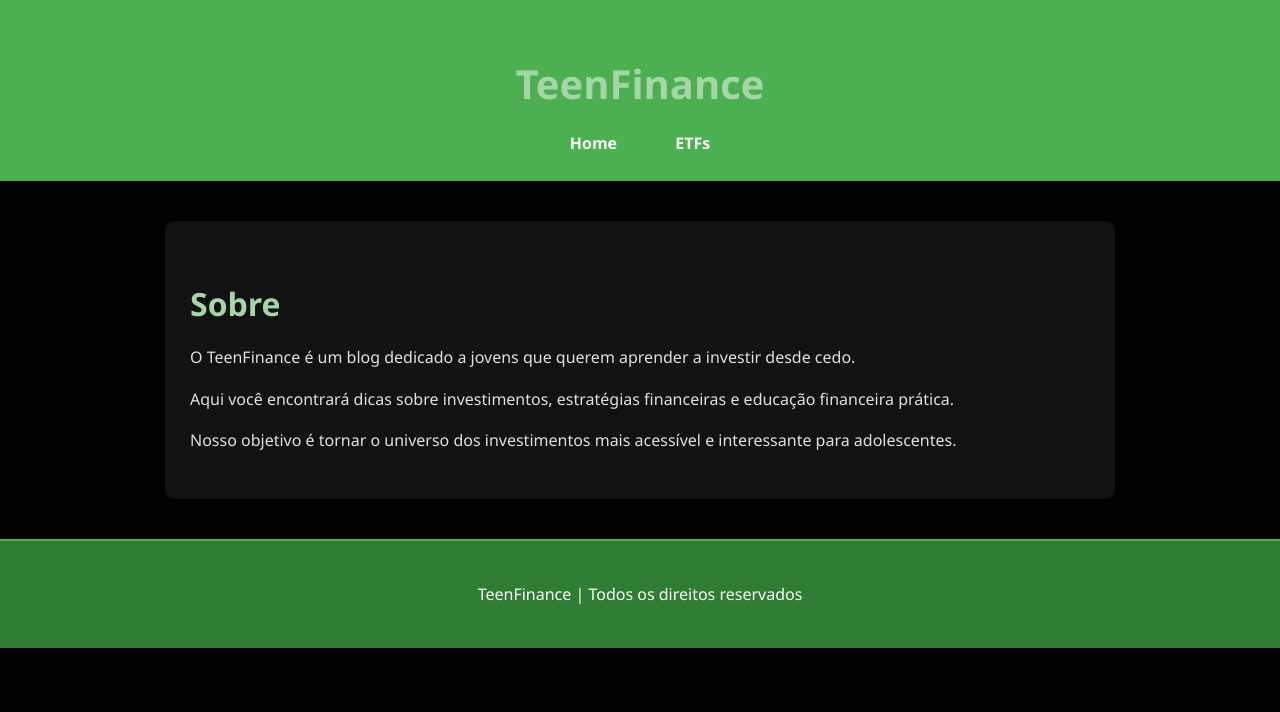
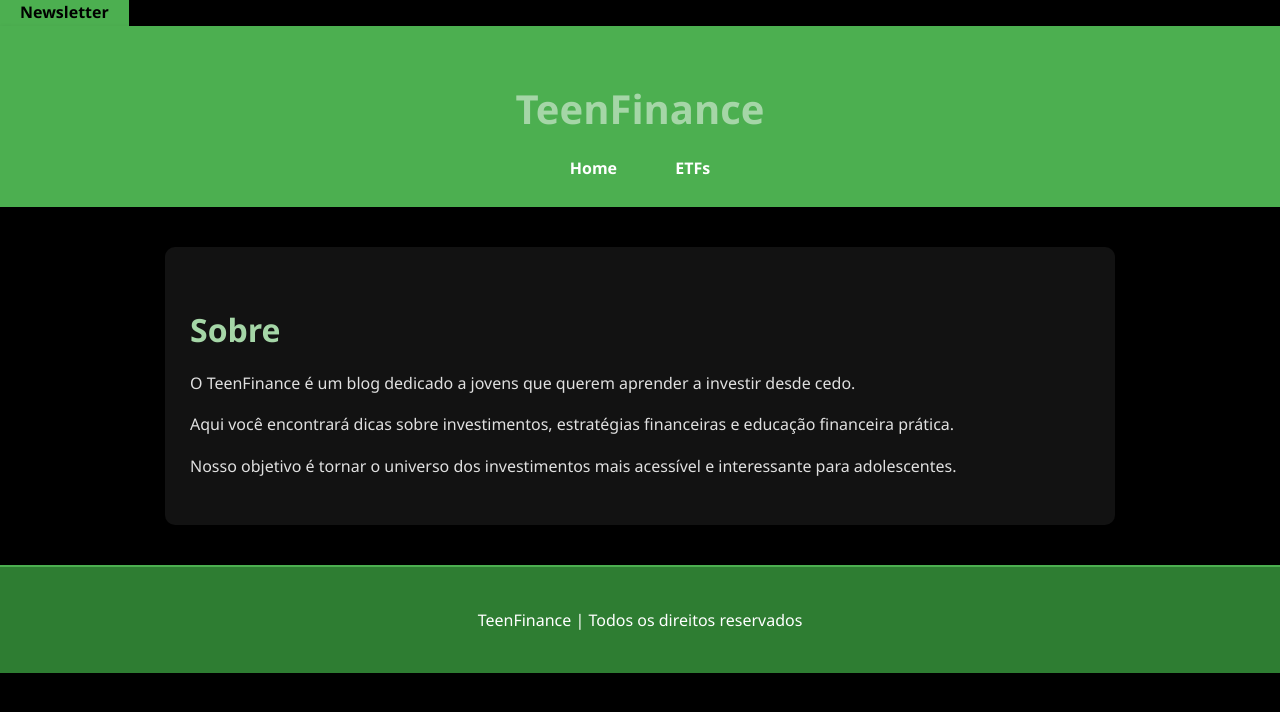
Before and after one commit to TeenFinance/TeenFinance, a plain HTML site: page index.html in a window 1280 px wide. Drawn offline with Linux system fonts and the light colour scheme.

Commit message:
Update index.html

```diff
--- a/index.html
+++ b/index.html
@@ -4,6 +4,10 @@
     <meta charset="UTF-8">
     <meta name="viewport" content="width=device-width, initial-scale=1.0">
     <title>TeenFinance</title>
+    <a href="newsletter.html" style="background-color:#4caf50; color:#000; padding:10px 20px; border-radius:5px; text-decoration:none; font-weight:bold;">
+  Newsletter
+</a>
+
     <link rel="stylesheet" href="style.css">
 </head>
 <body>
```
